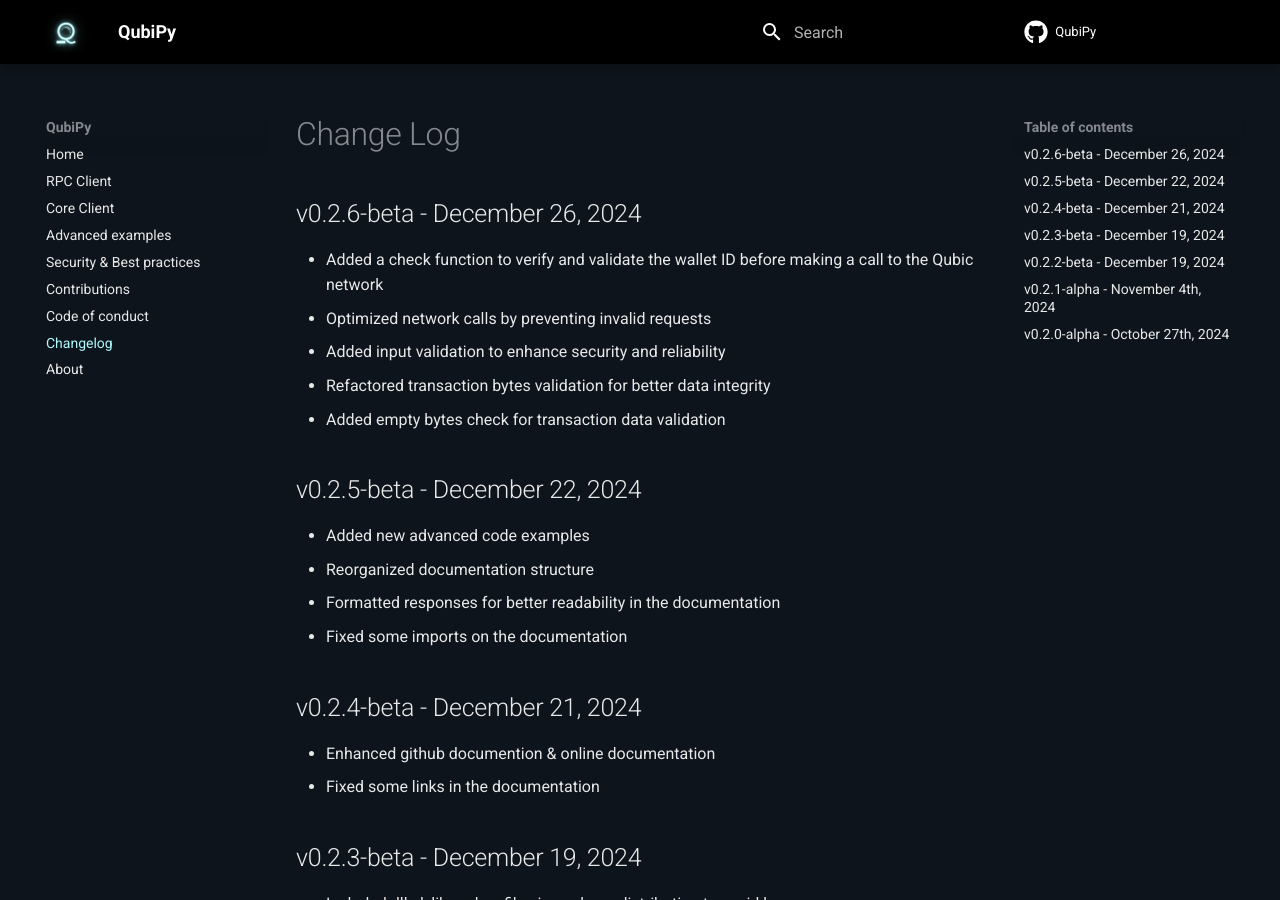
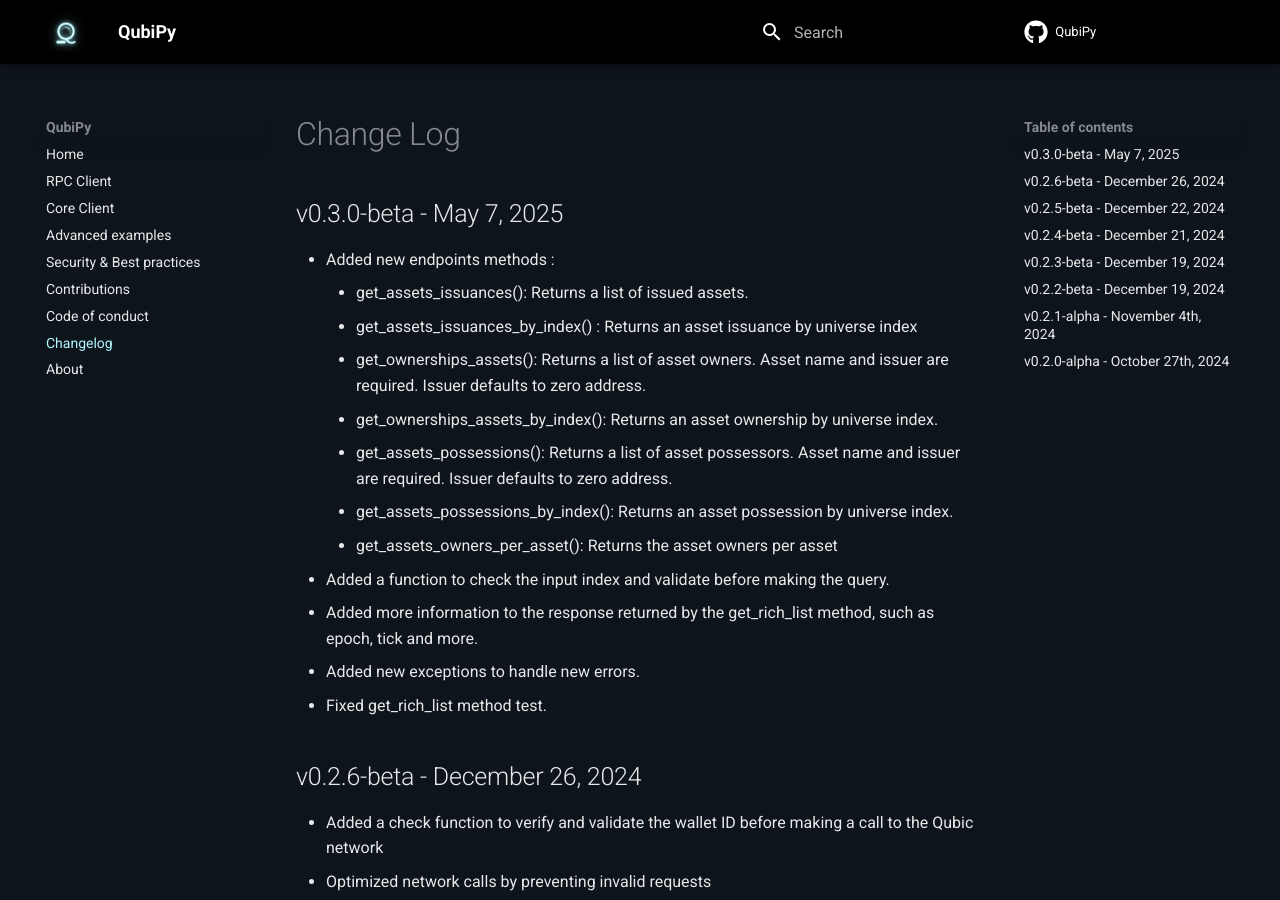
Before and after one commit to QubiPy-Labs/QubiPy, an MkDocs documentation site: the page built from docs/changelog.md, in a window 1280 px wide and 900 px high. Built offline with MkDocs 1.6.1 and Material for MkDocs 9.7.7, drawn with Linux system fonts in a browser that asks for light colours; comment, search, counter and statistics services are not loaded.

Commit message:
docs: add changelog for 0.3.0

```diff
--- a/docs/changelog.md
+++ b/docs/changelog.md
@@ -1,4 +1,19 @@
 # Change Log
+
+## v0.3.0-beta - May 7, 2025
+* Added new endpoints methods :
+    * get_assets_issuances(): Returns a list of issued assets.
+    * get_assets_issuances_by_index() : Returns an asset issuance by universe index
+    * get_ownerships_assets(): Returns a list of asset owners. Asset name and issuer are required. Issuer defaults to zero address.
+    * get_ownerships_assets_by_index(): Returns an asset ownership by universe index.
+    * get_assets_possessions(): Returns a list of asset possessors. Asset name and issuer are required. Issuer defaults to zero address.
+    * get_assets_possessions_by_index(): Returns an asset possession by universe index.
+    * get_assets_owners_per_asset(): Returns the asset owners per asset
+* Added a function to check the input index and validate before making the query.
+* Added more information to the response returned by the get_rich_list method, such as epoch, tick and more.
+* Added new exceptions to handle new errors.
+* Fixed get_rich_list method test.
+
 ## v0.2.6-beta - December 26, 2024
 * Added a check function to verify and validate the wallet ID before making a call to the Qubic network
 * Optimized network calls by preventing invalid requests
```
Also changed, not shown: CHANGELOG.md (+15 -0 lines).
